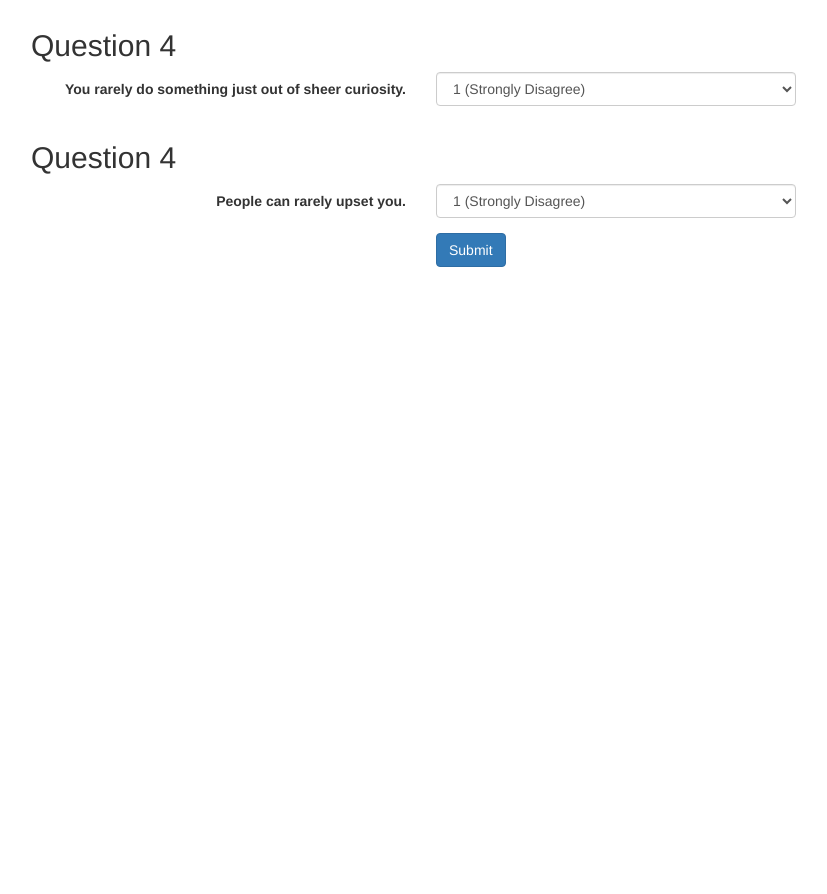
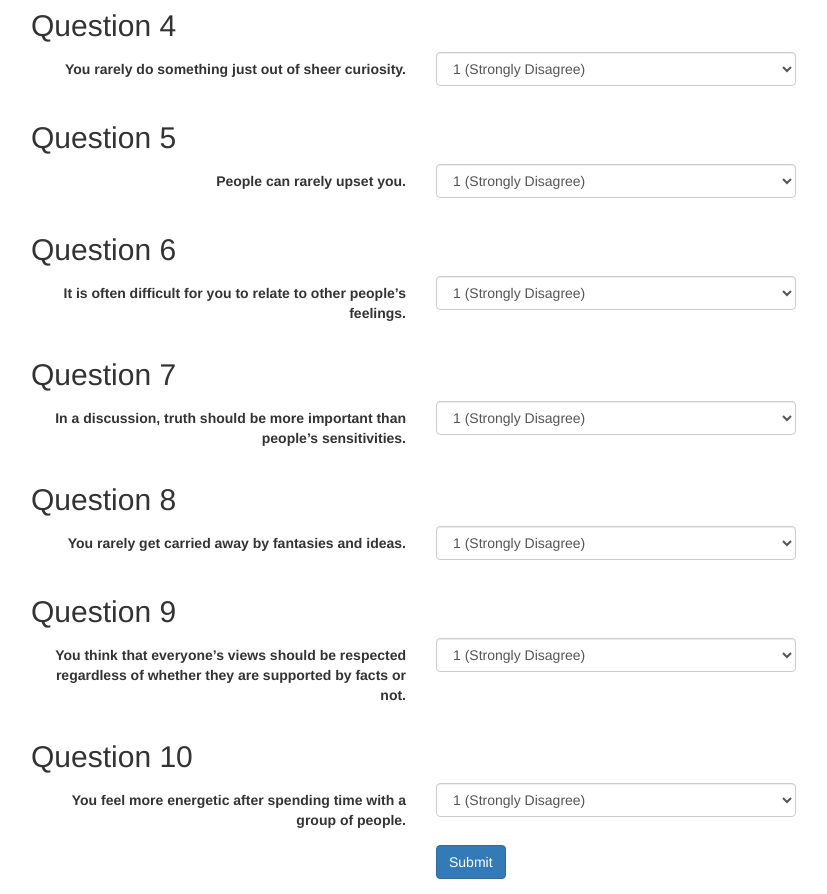
Before and after one commit to kendrak922/friend_finder, a website: page app/public/survey.html in a window 1280 px wide. Shown: the part 760-1654 px from the top of the page, without its empty margins (24-851 px from the left). Before the commit the page ends 1056 px from the top, so only its background shows below. Drawn offline with nearby package versions, Linux system fonts and the light colour scheme.

Commit message:
connected stylesheet

```diff
--- /dev/null
+++ b/app/assets/style.css
@@ -0,0 +1,15 @@
+/* #FFFF82
+#F5F7DC
+#B5D99C
+#0F0326
+#E65F5C */
+
+body{
+    background-color: #FFFF82;
+    font-family:'Trebuchet MS', 'Lucida Sans Unicode', 'Lucida Grande', 'Lucida Sans', Arial, sans-serif;
+    color: #E65F5C ;
+}
+
+.jumbotron{
+background: #B5D99C;
+}
--- a/app/public/survey.html
+++ b/app/public/survey.html
@@ -1,4 +1,4 @@
-git <!DOCTYPE html>
+<!DOCTYPE html>
 <html lang="en">
 
 <head>
@@ -10,6 +10,7 @@ git <!DOCTYPE html>
     <link rel="stylesheet" href="https://maxcdn.bootstrapcdn.com/bootstrap/3.3.6/css/bootstrap.min.css">
     <script src="https://code.jquery.com/jquery.js"></script>
     <script src="https://maxcdn.bootstrapcdn.com/bootstrap/3.3.6/js/bootstrap.min.js"></script>
+    <script type="stylesheet" src="../assets/style.css"></script>
 </head>
 
 <body>
@@ -93,8 +94,74 @@ git <!DOCTYPE html>
                     </div>
                 </div>
                 <div class="form-group">
-                    <h2>Question 4</h2>
+                    <h2>Question 5</h2>
                     <label class="col-md-4 control-label" for="selectbasic">People can rarely upset you.</label>
+                    <div class="col-md-4">
+                        <select id="selectbasic" name="selectbasic" class="form-control">
+                            <option value="1">1 (Strongly Disagree)</option>
+                            <option value="2">2</option>
+                            <option value="3">3</option>
+                            <option value="4">4</option>
+                            <option value="5">5 (Strongly Agree)</option>
+                        </select>
+                    </div>
+                </div>
+                <div class="form-group">
+                        <h2>Question 6</h2>
+                        <label class="col-md-4 control-label" for="selectbasic">It is often difficult for you to relate to other people’s feelings.</label>
+                        <div class="col-md-4">
+                            <select id="selectbasic" name="selectbasic" class="form-control">
+                                <option value="1">1 (Strongly Disagree)</option>
+                                <option value="2">2</option>
+                                <option value="3">3</option>
+                                <option value="4">4</option>
+                                <option value="5">5 (Strongly Agree)</option>
+                            </select>
+                        </div>
+                    </div>
+                    <div class="form-group">
+                    <h2>Question 7</h2>
+                    <label class="col-md-4 control-label" for="selectbasic">In a discussion, truth should be more important than people’s sensitivities.</label>
+                    <div class="col-md-4">
+                        <select id="selectbasic" name="selectbasic" class="form-control">
+                            <option value="1">1 (Strongly Disagree)</option>
+                            <option value="2">2</option>
+                            <option value="3">3</option>
+                            <option value="4">4</option>
+                            <option value="5">5 (Strongly Agree)</option>
+                        </select>
+                    </div>
+                </div>
+                <div class="form-group">
+                <h2>Question 8</h2>
+                    <label class="col-md-4 control-label" for="selectbasic">You rarely get carried away by fantasies and ideas.</label>
+                    <div class="col-md-4">
+                        <select id="selectbasic" name="selectbasic" class="form-control">
+                            <option value="1">1 (Strongly Disagree)</option>
+                            <option value="2">2</option>
+                            <option value="3">3</option>
+                            <option value="4">4</option>
+                            <option value="5">5 (Strongly Agree)</option>
+                        </select>
+                    </div>
+                </div>
+                <div class="form-group">
+                <h2>Question 9</h2>
+                <label class="col-md-4 control-label" for="selectbasic">You think that everyone’s views should be respected regardless of whether they are supported by facts or not.</label>
+                <div class="col-md-4">
+                    <select id="selectbasic" name="selectbasic" class="form-control">
+                        <option value="1">1 (Strongly Disagree)</option>
+                        <option value="2">2</option>
+                        <option value="3">3</option>
+                        <option value="4">4</option>
+                        <option value="5">5 (Strongly Agree)</option>
+                    </select>
+                </div>
+            </div>
+            <div class="form-group">
+                    <h2>Question 10</h2>
+                    <label class="col-md-4 control-label" for="selectbasic">You feel more energetic after spending time with a group of people.
+                        </label>
                     <div class="col-md-4">
                         <select id="selectbasic" name="selectbasic" class="form-control">
                             <option value="1">1 (Strongly Disagree)</option>
--- a/assets/style.css
+++ /dev/null
@@ -1,5 +0,0 @@
-/* #FFFF82
-#F5F7DC
-#B5D99C
-#0F0326
-#E65F5C */
```
Also changed, not shown: app/public/index.html (+5 -1 lines).
